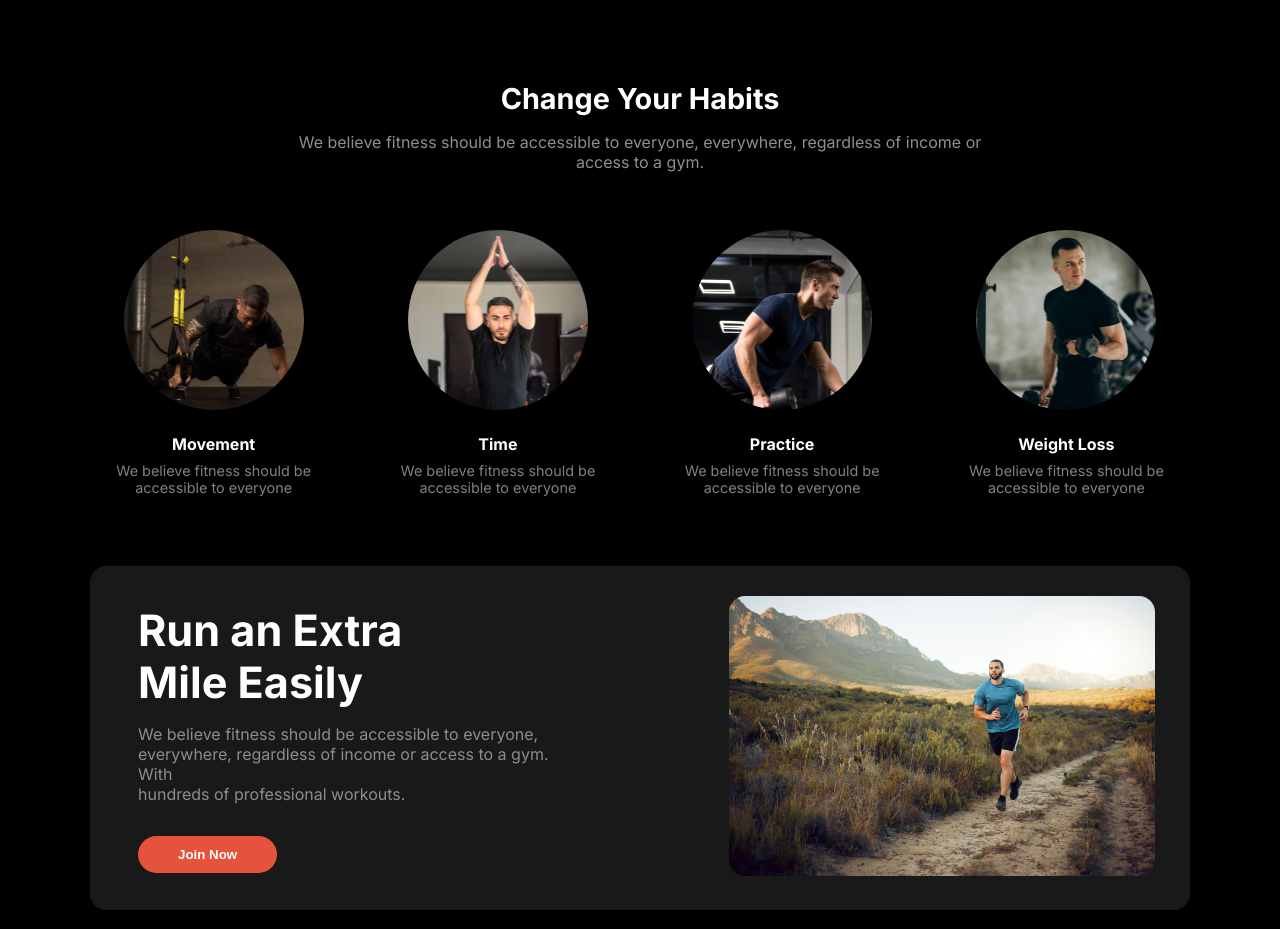
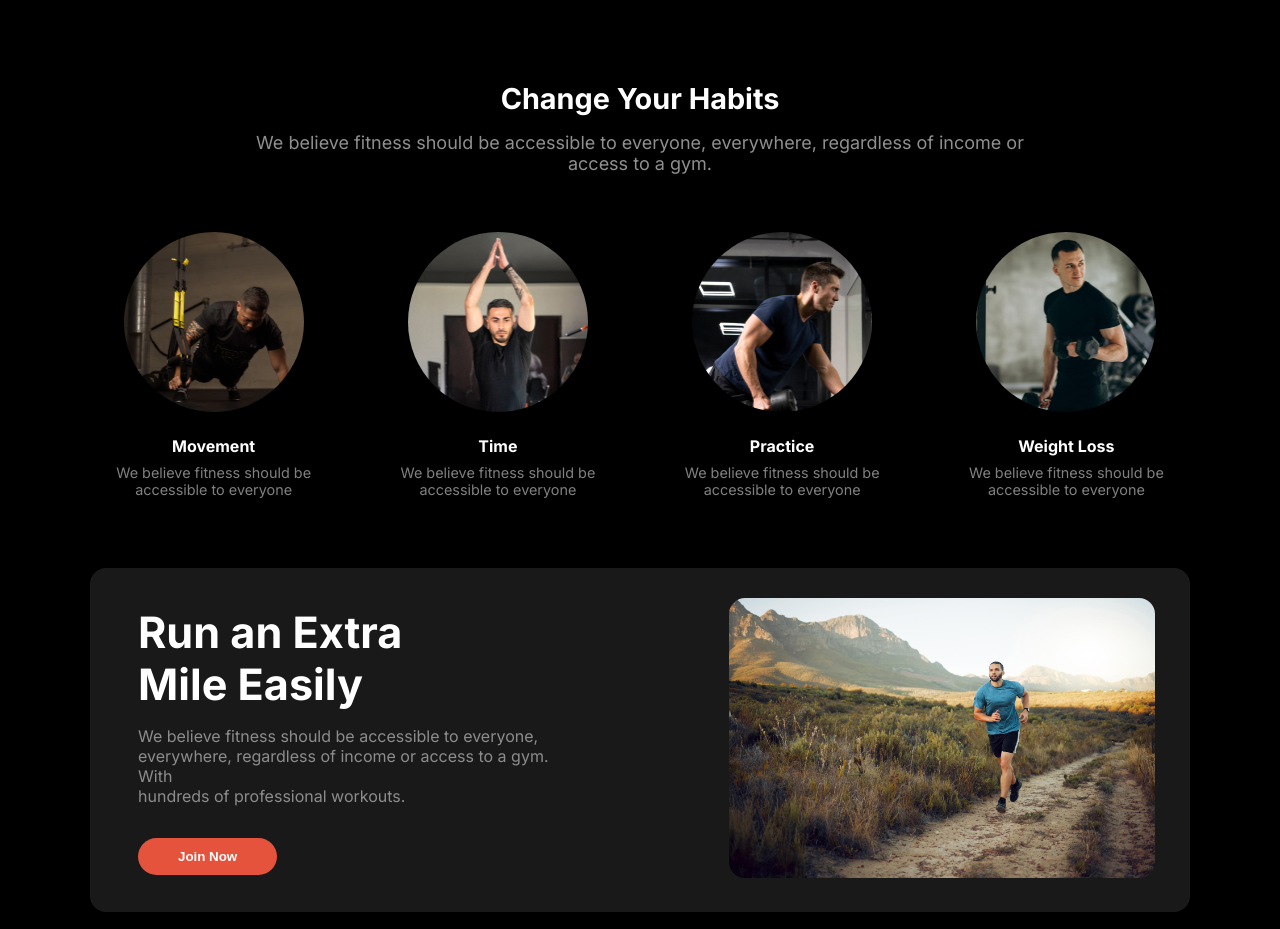
Before and after one commit to Mahir-H07/Fitness-website, a plain HTML site: page index.html in a window 1280 px wide. Shown: the part 820-1749 px from the top of the page. Drawn offline with Linux system fonts and the light colour scheme; a web font is replaced by a local one.

Commit message:
style-change

```diff
--- a/styles/style.css
+++ b/styles/style.css
@@ -9,14 +9,10 @@
 
 }
 
-
 body{
   font-family: "Inter", sans-serif;
   background: black;
 }
-
-
-
 
 header {
     height: 100%;
@@ -182,7 +178,7 @@ nav > h1{
     margin-bottom: 1rem;
 }
 .change-text-content p{
-    font-size: 1rem;
+    font-size: 18px;
     color: #ffffff8f;
 }
 .habits-container{
```
